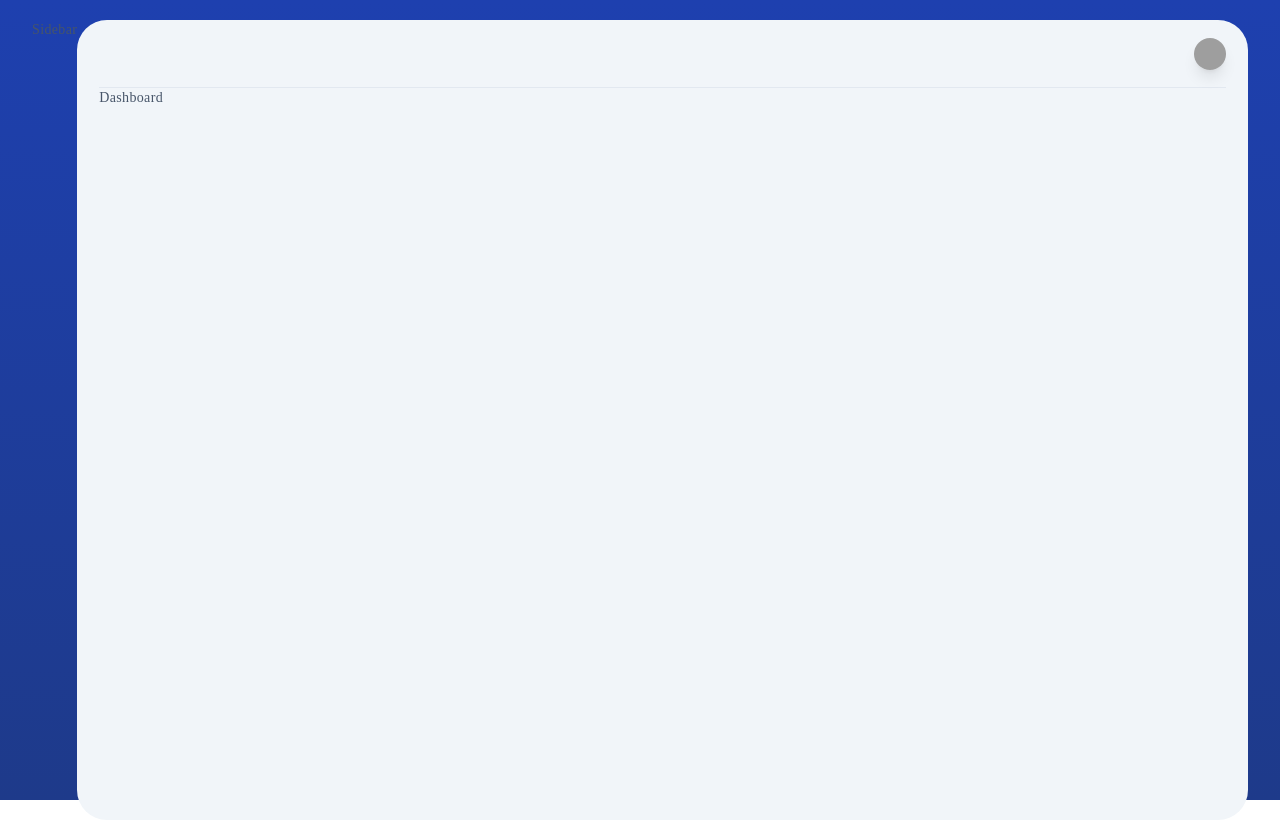
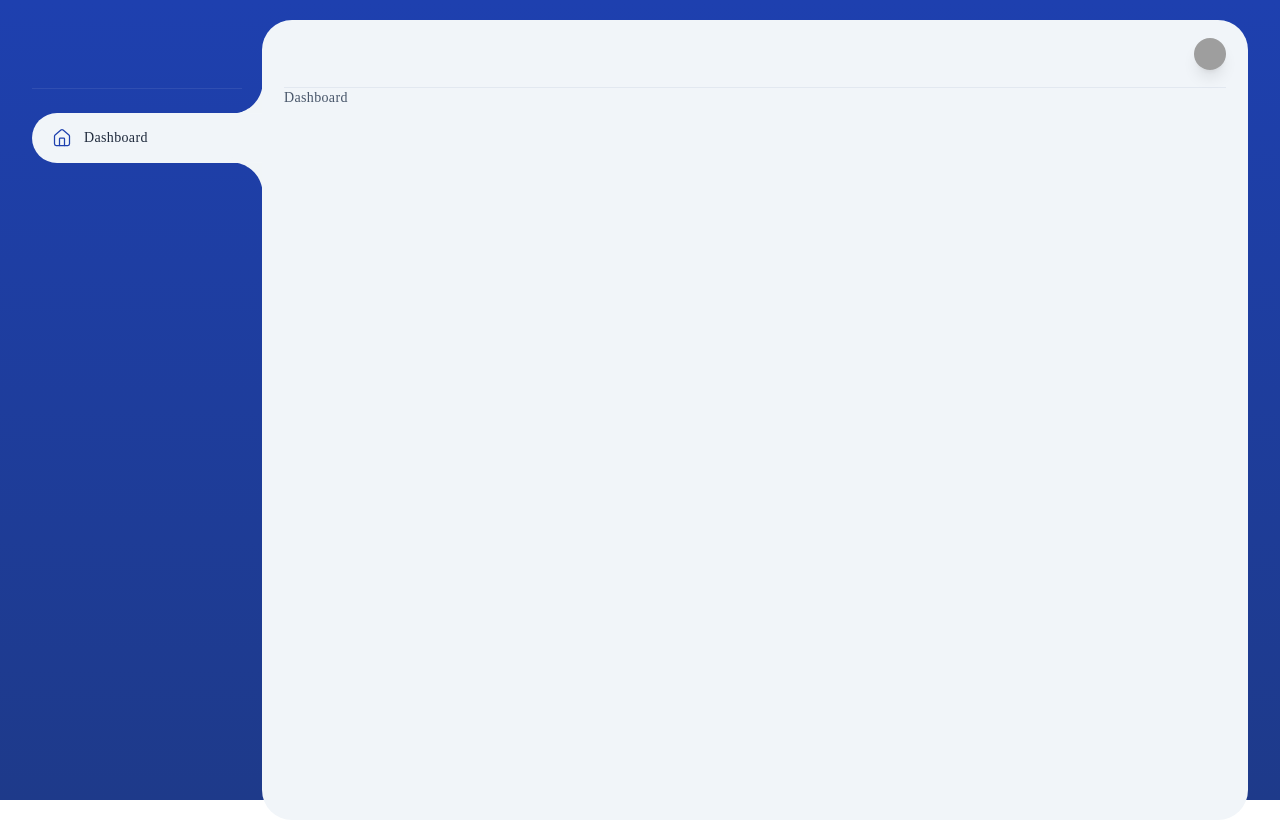
Before and after one commit to kajugadaniels/attendify-client, a React (Vite) app: page /dashboard in a window 1280 px wide. Built offline with nearby package versions, Linux system fonts and the light colour scheme; sample sign-in values are in the browser's storage; grey boxes are pictures that could not be loaded; a web font is replaced by a local one.

Commit message:
Design sidebar component

```diff
--- a/src/components/Sidebar.jsx
+++ b/src/components/Sidebar.jsx
@@ -1,8 +1,124 @@
 import React from 'react'
+import { Binoculars, CalendarClock, House, Sofa, Speaker, UserCheck, UsersRound } from 'lucide-react'
+import { useLocation, NavLink } from 'react-router-dom'
 
 const Sidebar = () => {
+    const { pathname } = useLocation()
+
+    // Check active state for each sidebar item.
+    const isDashboardActive = pathname === '/dashboard'
+    const isUsersActive = pathname.startsWith('/users') || pathname.startsWith('/user')
+    const isFieldsActive = pathname.startsWith('/fields') || pathname.startsWith('/field')
+    const isDepartmentsActive = pathname.startsWith('/departments') || pathname.startsWith('/department')
+    const isEmployeesActive = pathname.startsWith('/employees') || pathname.startsWith('/employee')
+    const isAssignmentsActive = pathname.startsWith('/assignments') || pathname.startsWith('/assignment')
+    const isAttendanceActive = pathname === '/attendance'
+
     return (
-        <div>Sidebar</div>
+        <nav className="side-nav hidden w-[80px] overflow-x-hidden pb-16 pr-5 md:block xl:w-[230px]">
+            <NavLink className="flex items-center pt-4 pl-5 intro-x" to="/dashboard">
+                <img
+                    className="w-6"
+                    src="https://midone-html.left4code.com/dist/images/logo.svg"
+                    alt="Logo"
+                />
+                <span className="hidden ml-3 text-lg text-white xl:block">CAPS</span>
+            </NavLink>
+            <div className="my-6 side-nav__divider"></div>
+            <ul>
+                <li>
+                    <NavLink
+                        to="/dashboard"
+                        className={() =>
+                            `side-menu ${isDashboardActive ? 'side-menu--active' : ''}`
+                        }
+                    >
+                        <div className="side-menu__icon">
+                            <House className="stroke-1.5 w-5 h-5" />
+                        </div>
+                        <div className="side-menu__title">Dashboard</div>
+                    </NavLink>
+                </li>
+                <li>
+                    <NavLink
+                        to="/users"
+                        className={() =>
+                            `side-menu ${isUsersActive ? 'side-menu--active' : ''}`
+                        }
+                    >
+                        <div className="side-menu__icon">
+                            <UserCheck className="stroke-1.5 w-5 h-5" />
+                        </div>
+                        <div className="side-menu__title">Users</div>
+                    </NavLink>
+                </li>
+                <li>
+                    <NavLink
+                        to="/fields"
+                        className={() =>
+                            `side-menu ${isFieldsActive ? 'side-menu--active' : ''}`
+                        }
+                    >
+                        <div className="side-menu__icon">
+                            <Binoculars className="stroke-1.5 w-5 h-5" />
+                        </div>
+                        <div className="side-menu__title">Fields</div>
+                    </NavLink>
+                </li>
+                <li>
+                    <NavLink
+                        to="/departments"
+                        className={() =>
+                            `side-menu ${isDepartmentsActive ? 'side-menu--active' : ''}`
+                        }
+                    >
+                        <div className="side-menu__icon">
+                            <Sofa className="stroke-1.5 w-5 h-5" />
+                        </div>
+                        <div className="side-menu__title">Departments</div>
+                    </NavLink>
+                </li>
+                <li>
+                    <NavLink
+                        to="/employees"
+                        className={() =>
+                            `side-menu ${isEmployeesActive ? 'side-menu--active' : ''}`
+                        }
+                    >
+                        <div className="side-menu__icon">
+                            <UsersRound className="stroke-1.5 w-5 h-5" />
+                        </div>
+                        <div className="side-menu__title">Employees</div>
+                    </NavLink>
+                </li>
+                <li>
+                    <NavLink
+                        to="/assignments"
+                        className={() =>
+                            `side-menu ${isAssignmentsActive ? 'side-menu--active' : ''}`
+                        }
+                    >
+                        <div className="side-menu__icon">
+                            <CalendarClock className="stroke-1.5 w-5 h-5" />
+                        </div>
+                        <div className="side-menu__title">Assignments</div>
+                    </NavLink>
+                </li>
+                <li>
+                    <NavLink
+                        to="/attendance"
+                        className={() =>
+                            `side-menu ${isAttendanceActive ? 'side-menu--active' : ''}`
+                        }
+                    >
+                        <div className="side-menu__icon">
+                            <Speaker className="stroke-1.5 w-5 h-5" />
+                        </div>
+                        <div className="side-menu__title">Attendance</div>
+                    </NavLink>
+                </li>
+            </ul>
+        </nav>
     )
 }
 
```
